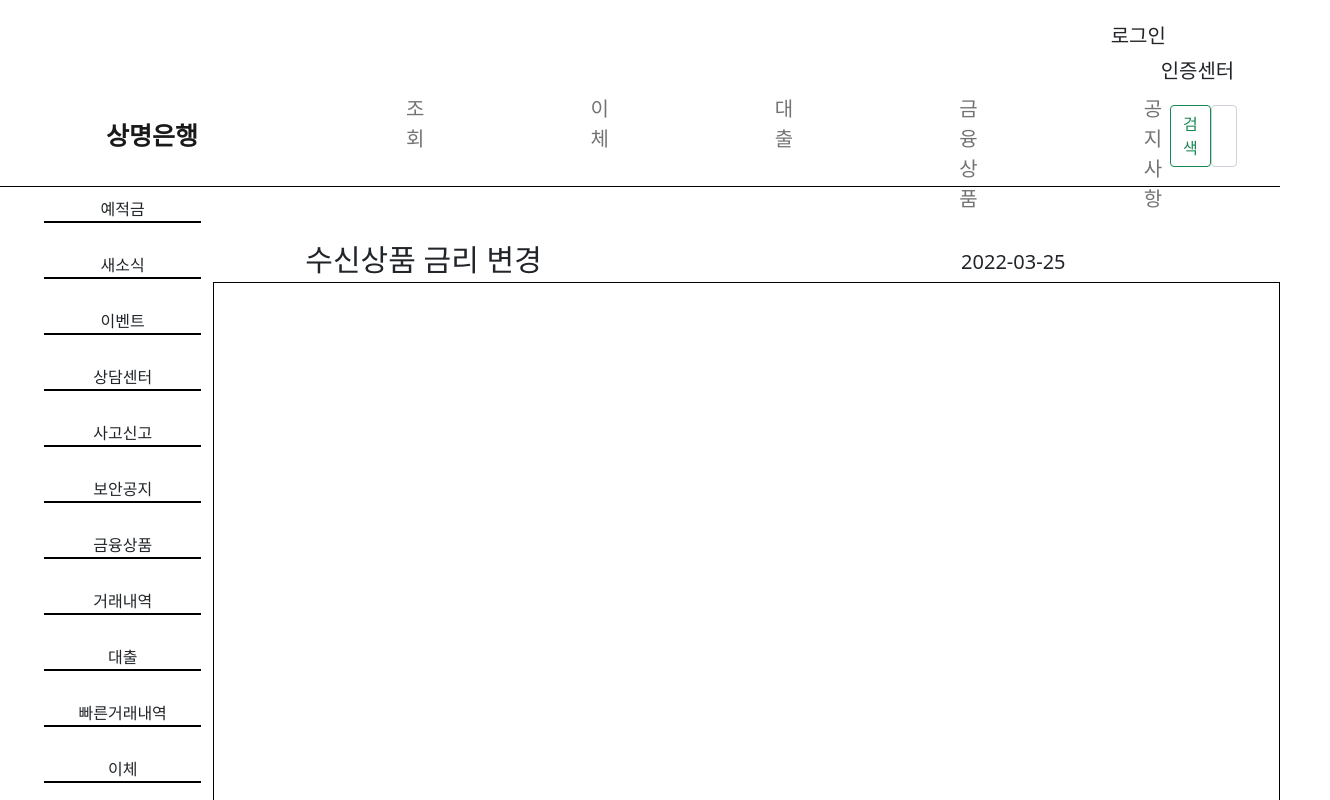
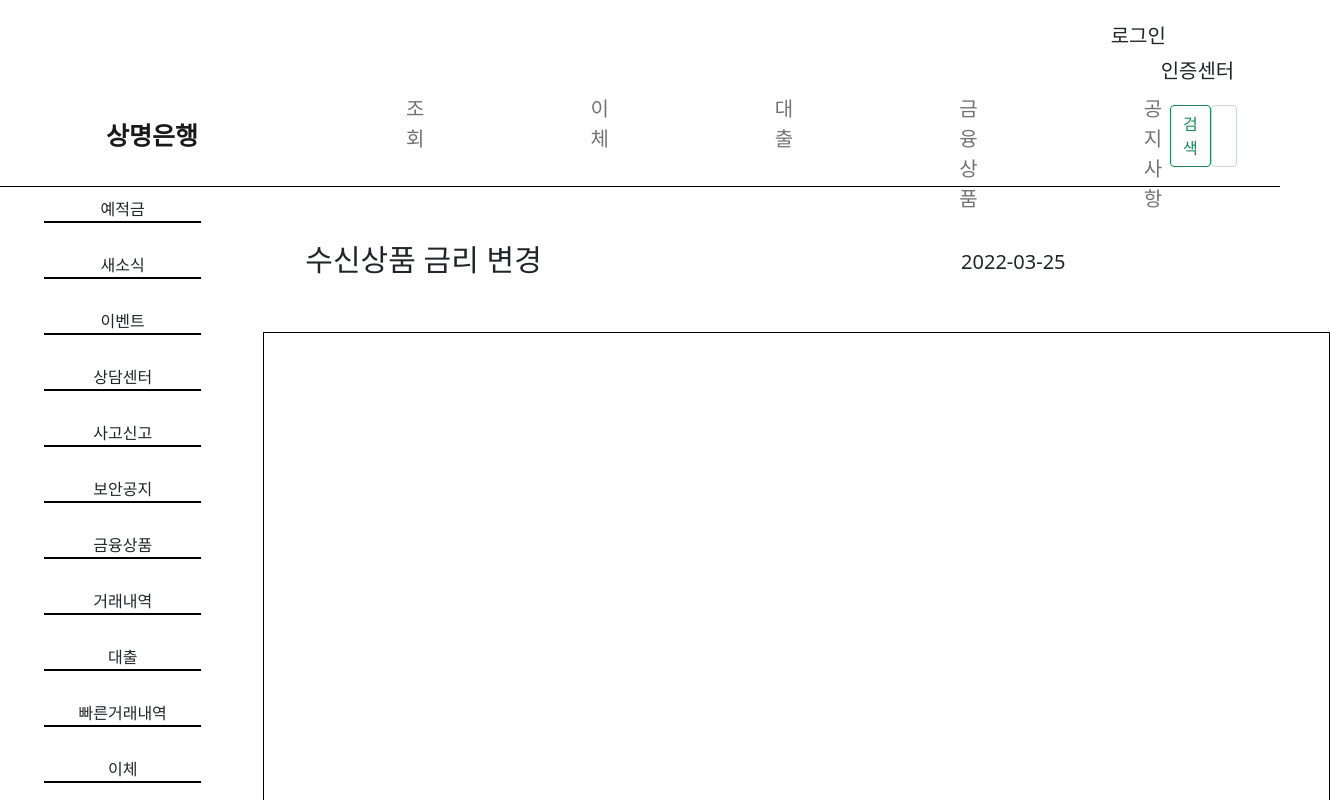
Before and after one commit to OHWONSIK/Security_Frontend_React, a React (Create React App) app in the folder react/: page /Commonpage in a window 1280 px wide. Shown: the top 800 px of the page, 1330 px wide, since content can reach past the window. Built offline with nearby package versions, Linux system fonts and the light colour scheme.

Commit message:
Update Common.module.css

```diff
--- a/react/src/css/Common.module.css
+++ b/react/src/css/Common.module.css
@@ -4,6 +4,7 @@
     margin-left:80px;
     font-size:30px;
     float:left;
+    margin-bottom:50px;
 }
 
 .c_d_text{
@@ -13,8 +14,10 @@
 }
 
 .m_text{
+    margin-left:50px;
     border:1px solid black;
     height:600px;
+    width:1400px;
 }
 
 .c_button1{
```
